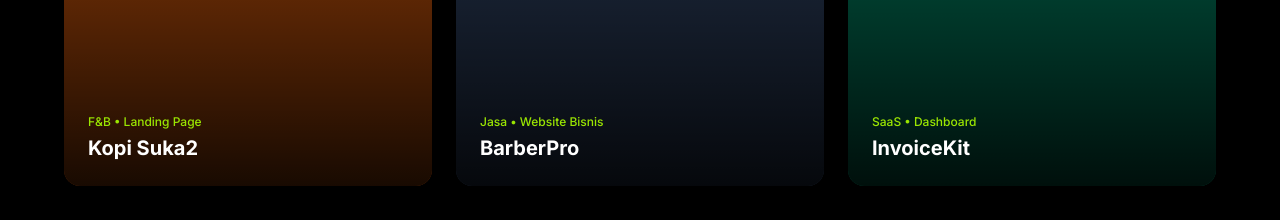
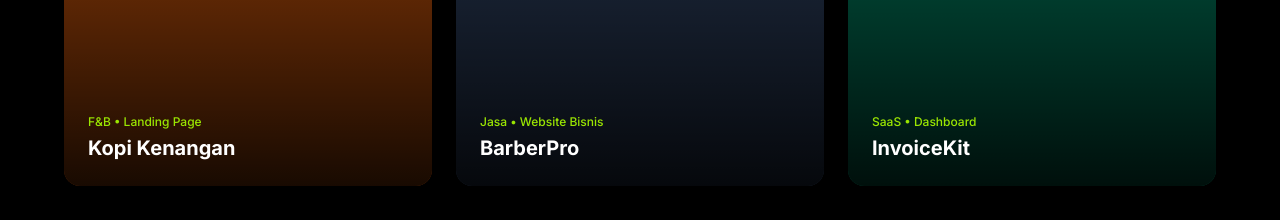
Before and after one commit to tokoios/tokoios-landing, a Next.js app: page / in a window 1280 px wide. Shown: the part 1800-2020 px from the top of the page. Built offline with nearby package versions, Linux system fonts and the light colour scheme.

Commit message:
Update page.tsx
change fix

```diff
--- a/app/page.tsx
+++ b/app/page.tsx
@@ -41,7 +41,7 @@
 
   const portfolio = [
   {
-    name: "Kopi Suka2",
+    name: "Kopi Kenangan",
     category: "F&B • Landing Page",
     color: "bg-amber-900",
     link: "/demo/kopi"  // ← TAMBAHKAN INI
```
